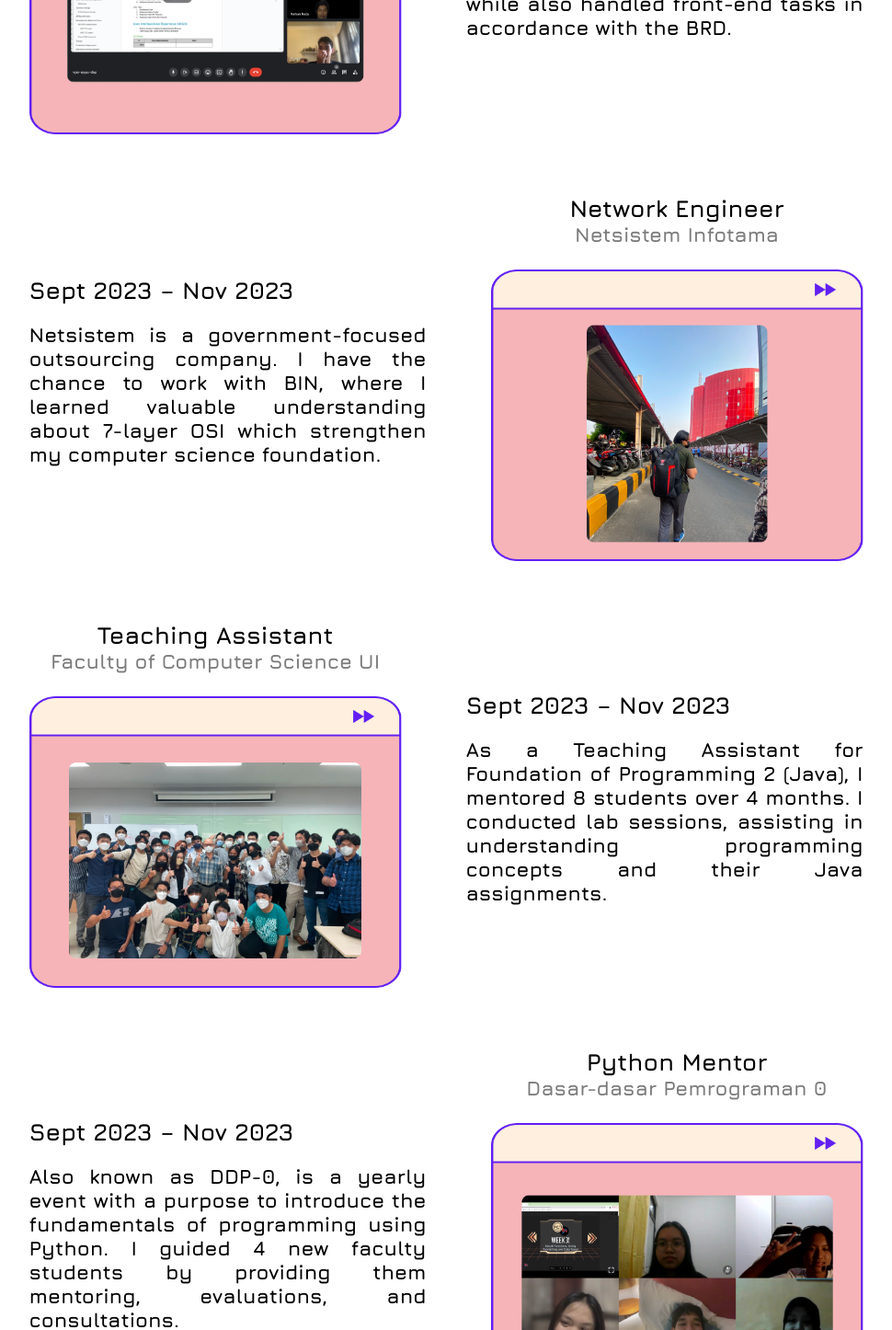
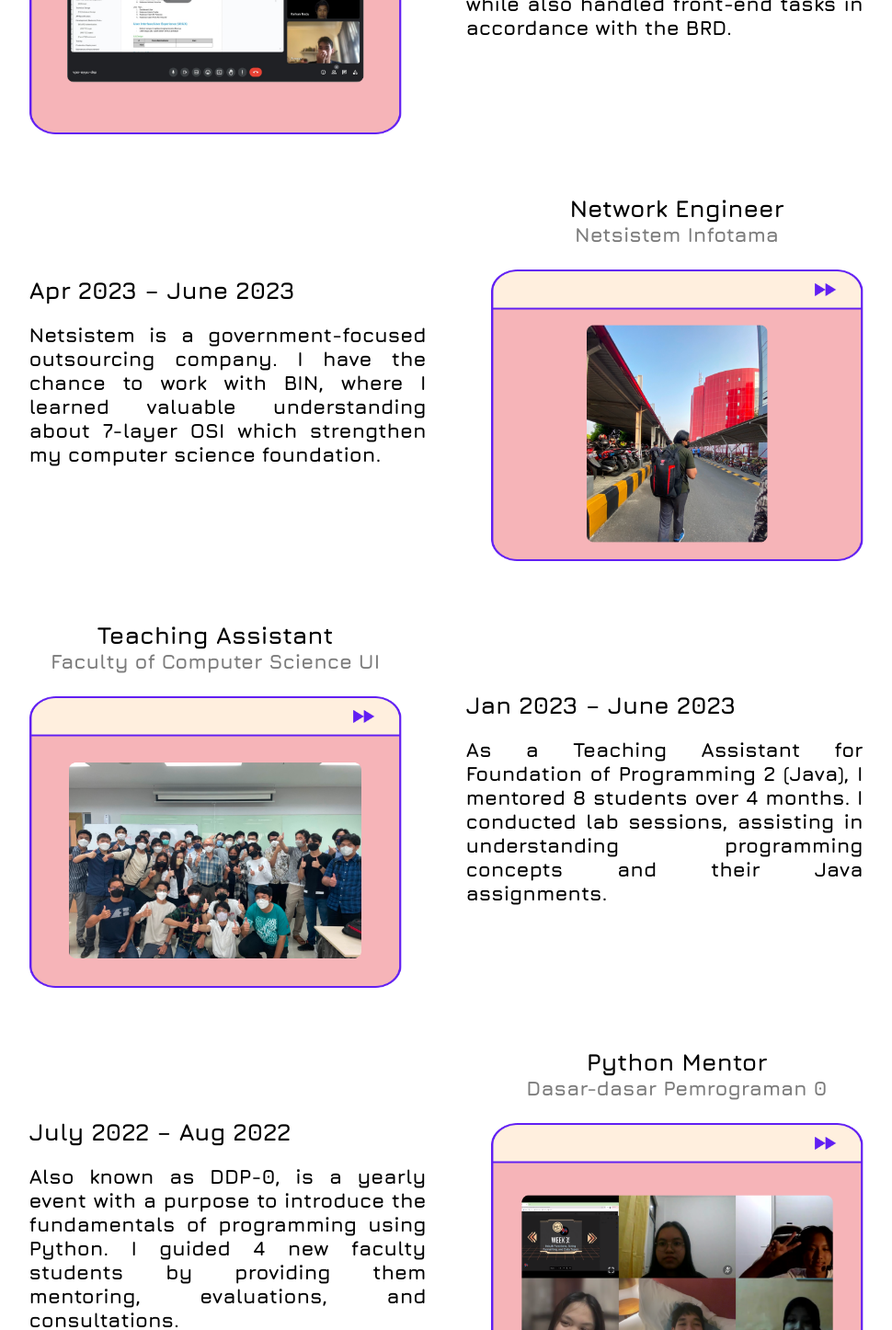
Before and after one commit to AmmarAS03/personal-website, a React (Create React App) app: page / in a window 1280 px wide. Shown: the part 2016-3462 px from the top of the page at 92% size, without its empty margins (155-1125 px from the left). Built offline with nearby package versions, Linux system fonts and the light colour scheme.

Commit message:
edit work time

```diff
--- a/src/components/WorkExperience.js
+++ b/src/components/WorkExperience.js
@@ -27,7 +27,7 @@ function WorkExperience() {
         </div>
         <div className="card-2">
           <div className="text-box-card">
-            <p className="date-title">Sept 2023 – Nov 2023</p>
+            <p className="date-title">Apr 2023 – June 2023</p>
             <p className="paragraph-text">
             Netsistem is a government-focused outsourcing company. I have the chance to work with BIN, where I learned valuable understanding about 7-layer OSI which strengthen my computer science foundation.
             </p>
@@ -56,7 +56,7 @@ function WorkExperience() {
 
           </div>
           <div className="text-box-card">
-            <p className="date-title">Sept 2023 – Nov 2023</p>
+            <p className="date-title">Jan 2023 – June 2023</p>
             <p className="paragraph-text">
             As a Teaching Assistant for Foundation of Programming 2 (Java), I mentored 8 students over 4 months. I conducted lab sessions, assisting in understanding programming concepts and their Java assignments.
             </p>
@@ -65,7 +65,7 @@ function WorkExperience() {
 
         <div className="card-2">
           <div className="text-box-card">
-            <p className="date-title">Sept 2023 – Nov 2023</p>
+            <p className="date-title">July 2022 – Aug 2022</p>
             <p className="paragraph-text">
               Also known as DDP-0, is a yearly event with a purpose to introduce the fundamentals of programming using Python. I guided 4 new faculty students by providing them mentoring, evaluations, and consultations.
             </p>
```
